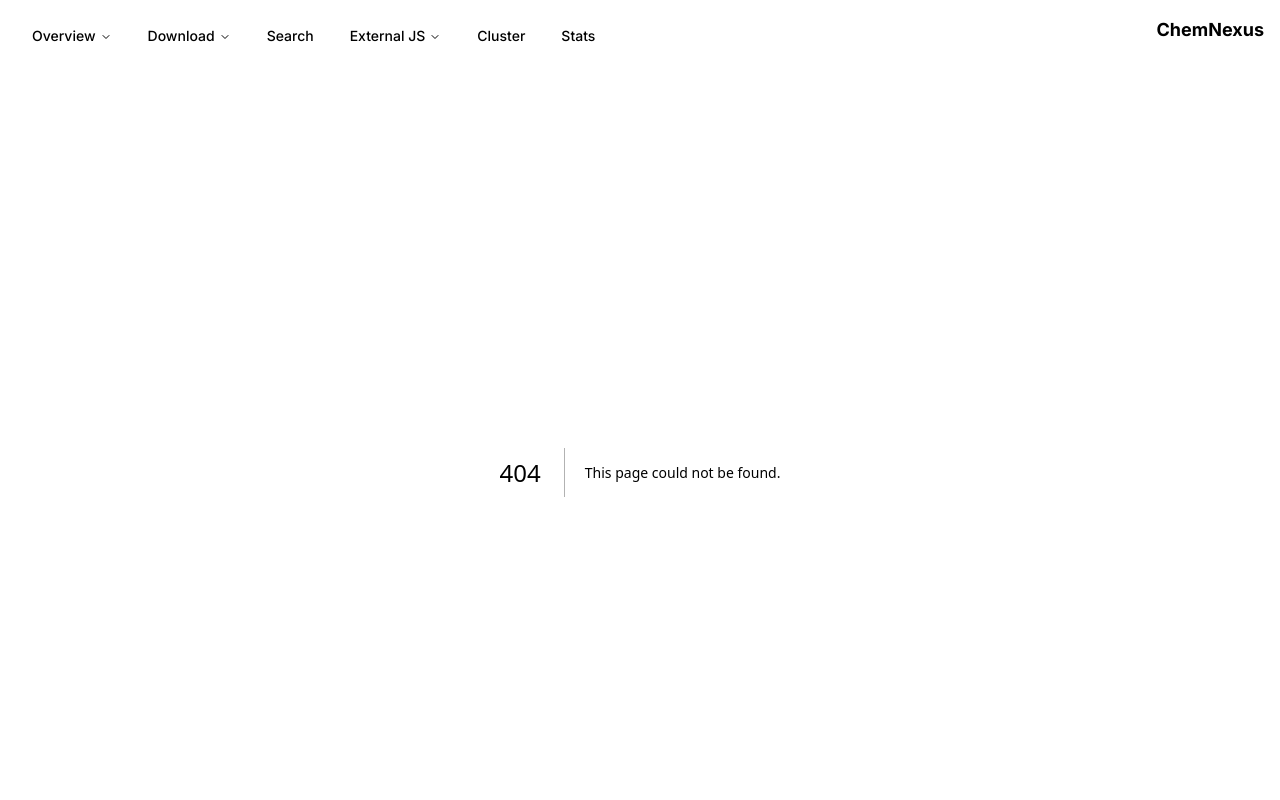
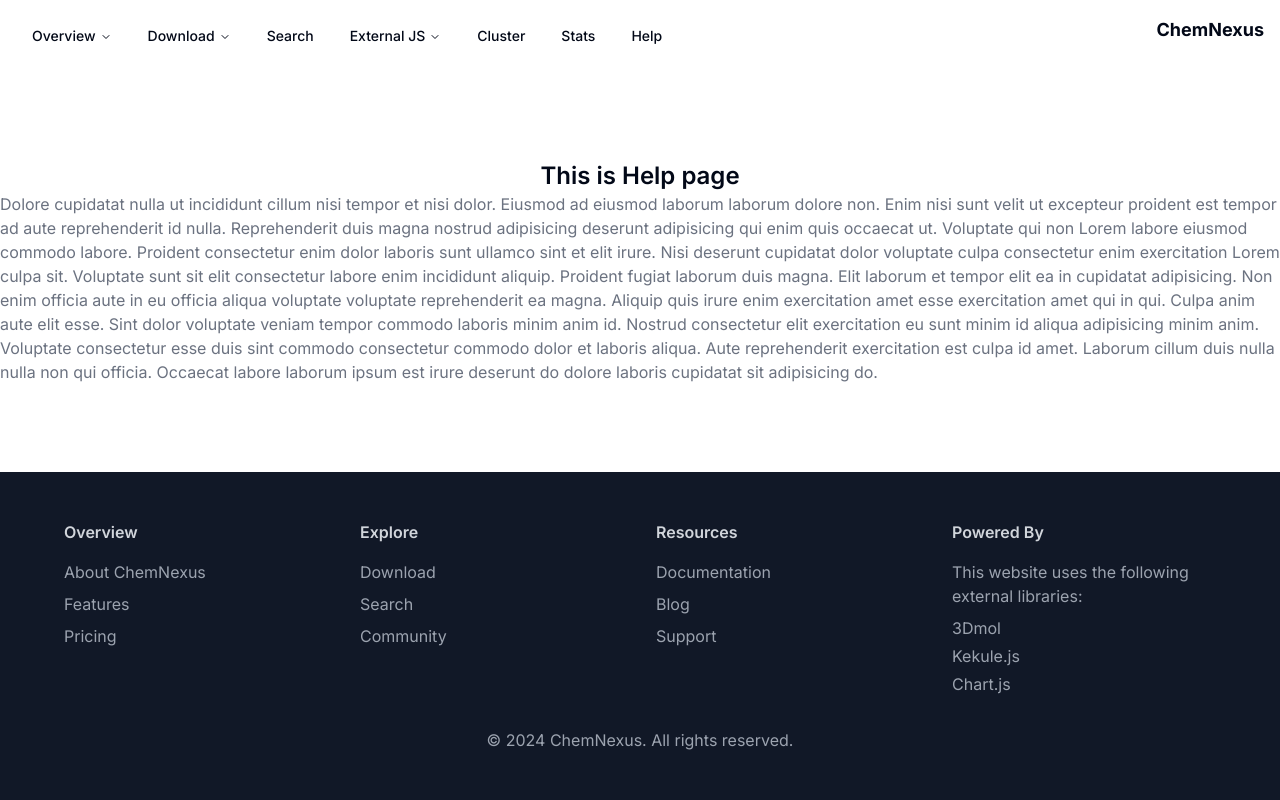
Before and after one commit to ukeSJTU/clc-db-frontend, a Next.js app: page /help in a window 1280 px wide. Before the commit this address had no page. Shown: the top 800 px of the page. Built offline with nearby package versions, Linux system fonts and the light colour scheme.

Commit message:
feat: :sparkles: add help page

```diff
--- /dev/null
+++ b/app/(help)/help/page.tsx
@@ -0,0 +1,33 @@
+const HelpPage = () => {
+    return (
+        <div className="flex flex-col items-center justify-between">
+            <h2 className="font-semibold text-2xl">This is Help page</h2>
+            <p className="text-gray-500">
+                Dolore cupidatat nulla ut incididunt cillum nisi tempor et nisi
+                dolor. Eiusmod ad eiusmod laborum laborum dolore non. Enim nisi
+                sunt velit ut excepteur proident est tempor ad aute
+                reprehenderit id nulla. Reprehenderit duis magna nostrud
+                adipisicing deserunt adipisicing qui enim quis occaecat ut.
+                Voluptate qui non Lorem labore eiusmod commodo labore. Proident
+                consectetur enim dolor laboris sunt ullamco sint et elit irure.
+                Nisi deserunt cupidatat dolor voluptate culpa consectetur enim
+                exercitation Lorem culpa sit. Voluptate sunt sit elit
+                consectetur labore enim incididunt aliquip. Proident fugiat
+                laborum duis magna. Elit laborum et tempor elit ea in cupidatat
+                adipisicing. Non enim officia aute in eu officia aliqua
+                voluptate voluptate reprehenderit ea magna. Aliquip quis irure
+                enim exercitation amet esse exercitation amet qui in qui. Culpa
+                anim aute elit esse. Sint dolor voluptate veniam tempor commodo
+                laboris minim anim id. Nostrud consectetur elit exercitation eu
+                sunt minim id aliqua adipisicing minim anim. Voluptate
+                consectetur esse duis sint commodo consectetur commodo dolor et
+                laboris aliqua. Aute reprehenderit exercitation est culpa id
+                amet. Laborum cillum duis nulla nulla non qui officia. Occaecat
+                labore laborum ipsum est irure deserunt do dolore laboris
+                cupidatat sit adipisicing do.
+            </p>
+        </div>
+    );
+};
+
+export default HelpPage;
--- a/components/Navbar.tsx
+++ b/components/Navbar.tsx
@@ -180,6 +180,16 @@ const Navbar = () => {
                             </NavigationMenuLink>
                         </Link>
                     </NavigationMenuItem>
+
+                    <NavigationMenuItem>
+                        <Link href="/help" legacyBehavior passHref>
+                            <NavigationMenuLink
+                                className={navigationMenuTriggerStyle()}
+                            >
+                                Help
+                            </NavigationMenuLink>
+                        </Link>
+                    </NavigationMenuItem>
                 </NavigationMenuList>
             </NavigationMenu>
 
```
